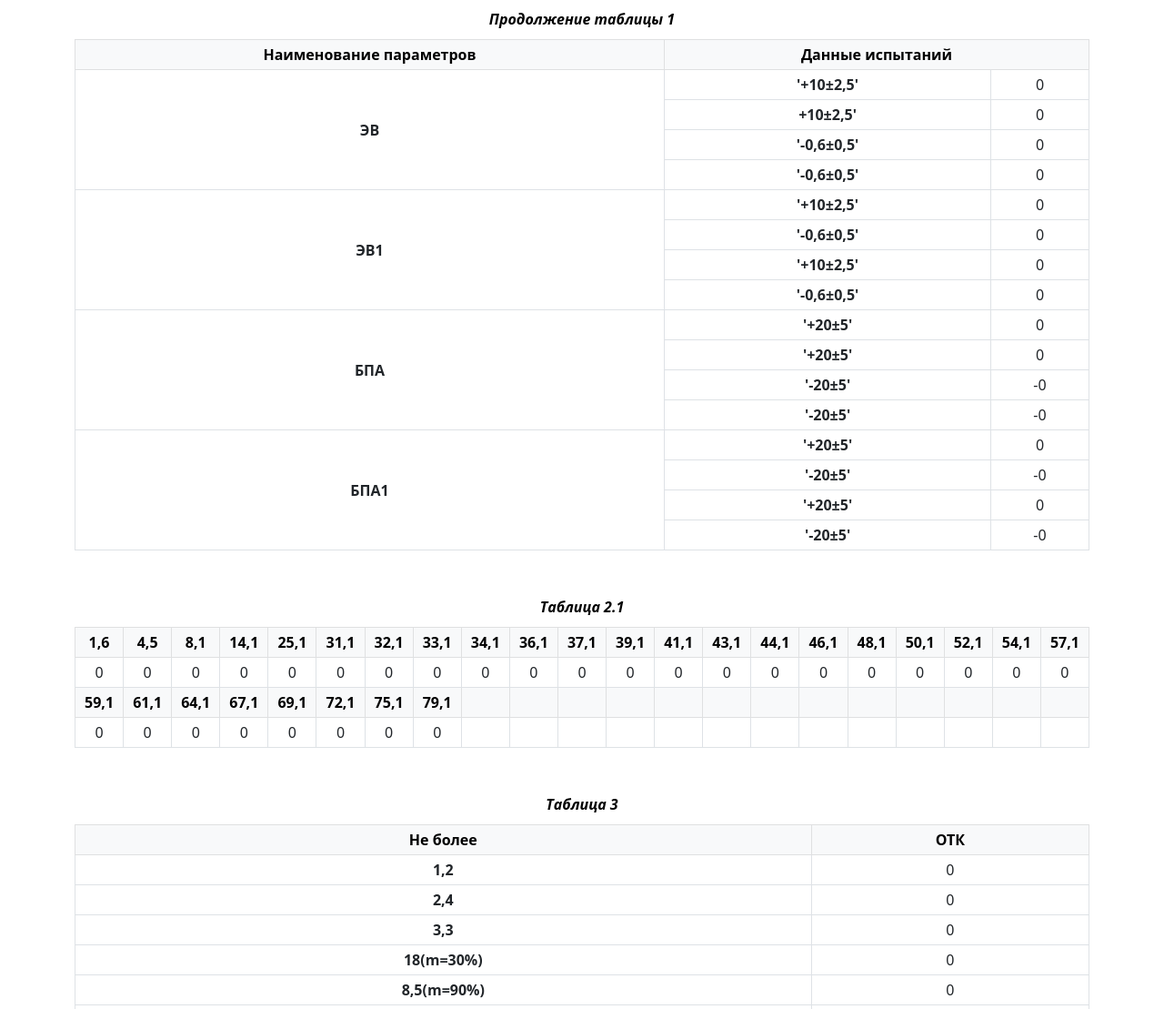
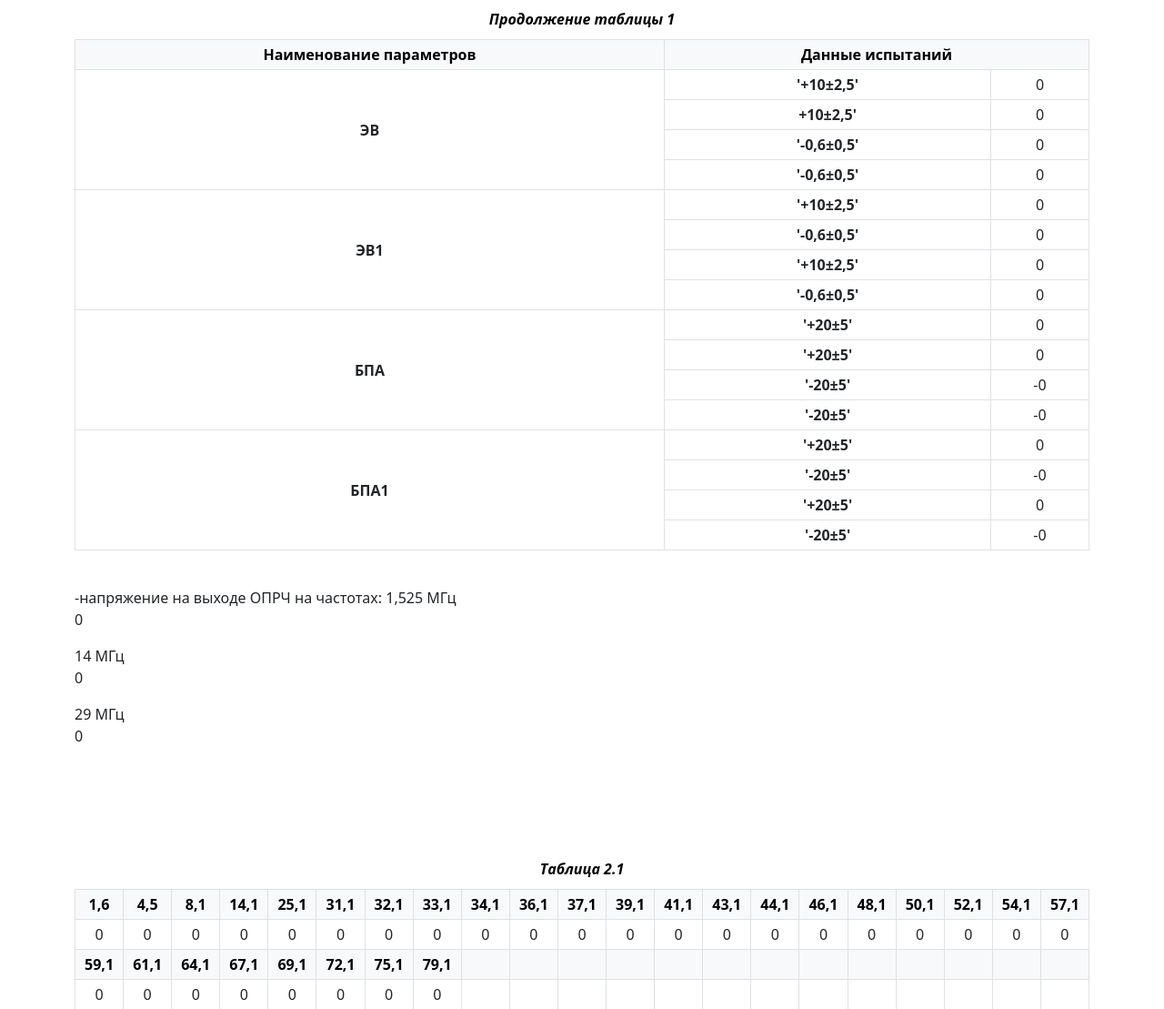
Before and after one commit to familoff/volna-r170, a Flask app: page / in a window 1280 px wide. Shown: the part 656-1765 px from the top of the page at 91% size. Run offline with Flask 2, Linux system fonts and the light colour scheme.

Commit message:
Update index.html

```diff
--- a/templates/index.html
+++ b/templates/index.html
@@ -195,6 +195,21 @@ br.pageBreak {
             </tr>
 		</tbody>
 		</table>
+
+
+
+<br>
+
+<a3>-напряжение на выходе ОПРЧ на частотах:</a3>
+<a3>1,525 МГц</a3> <p>{{ tab_1[13] }}</p>
+<a3>14 МГц</a3>    <p>{{ tab_1[14] }}</p>
+<a3>29 МГц</a3>    <p>{{ tab_1[15] }}</p>
+
+<br>
+<br>
+<br>
+
+
 
 <table class="table table-sm table-bordered">
 <caption>Таблица 2.1</caption>
```
